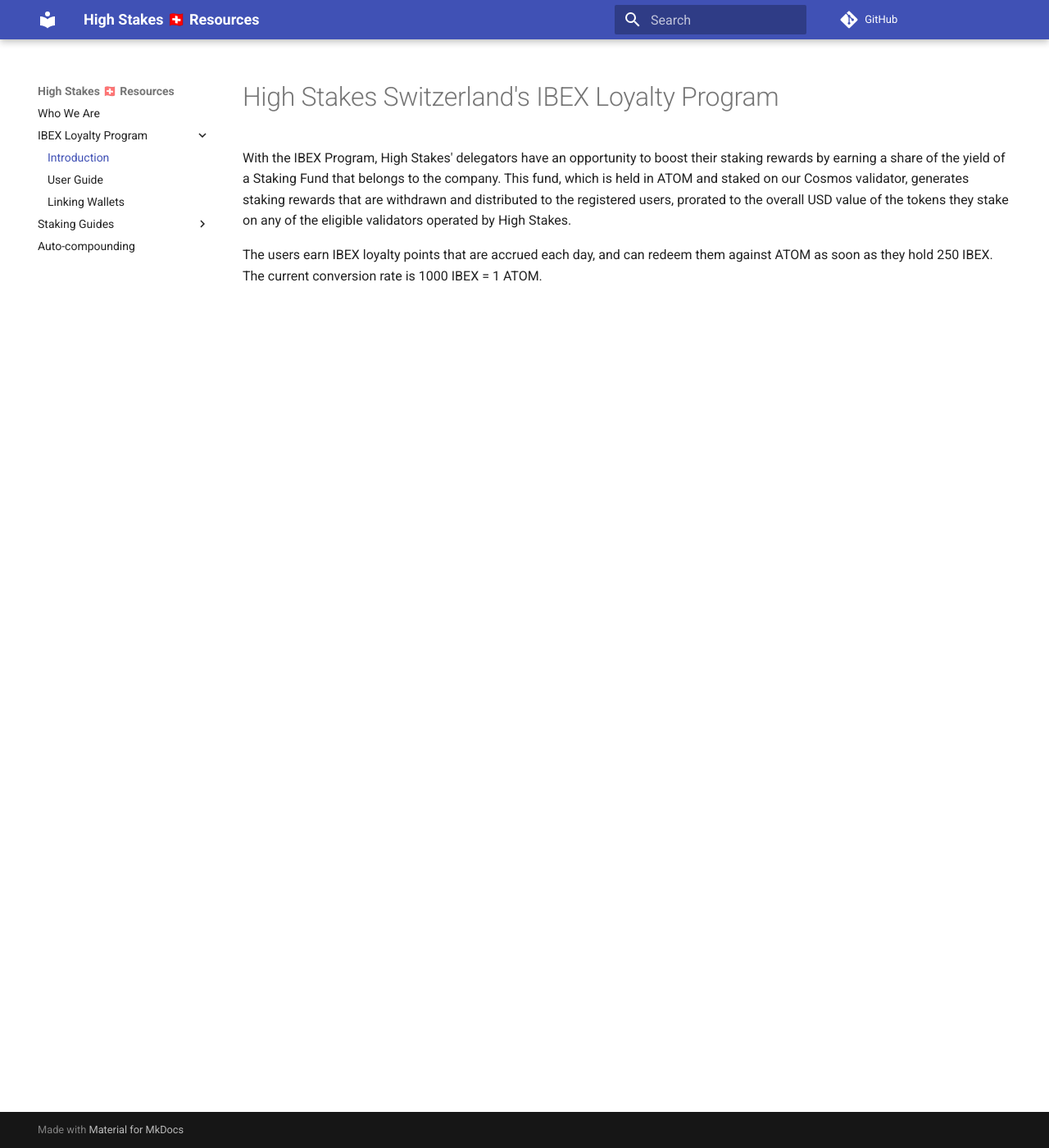
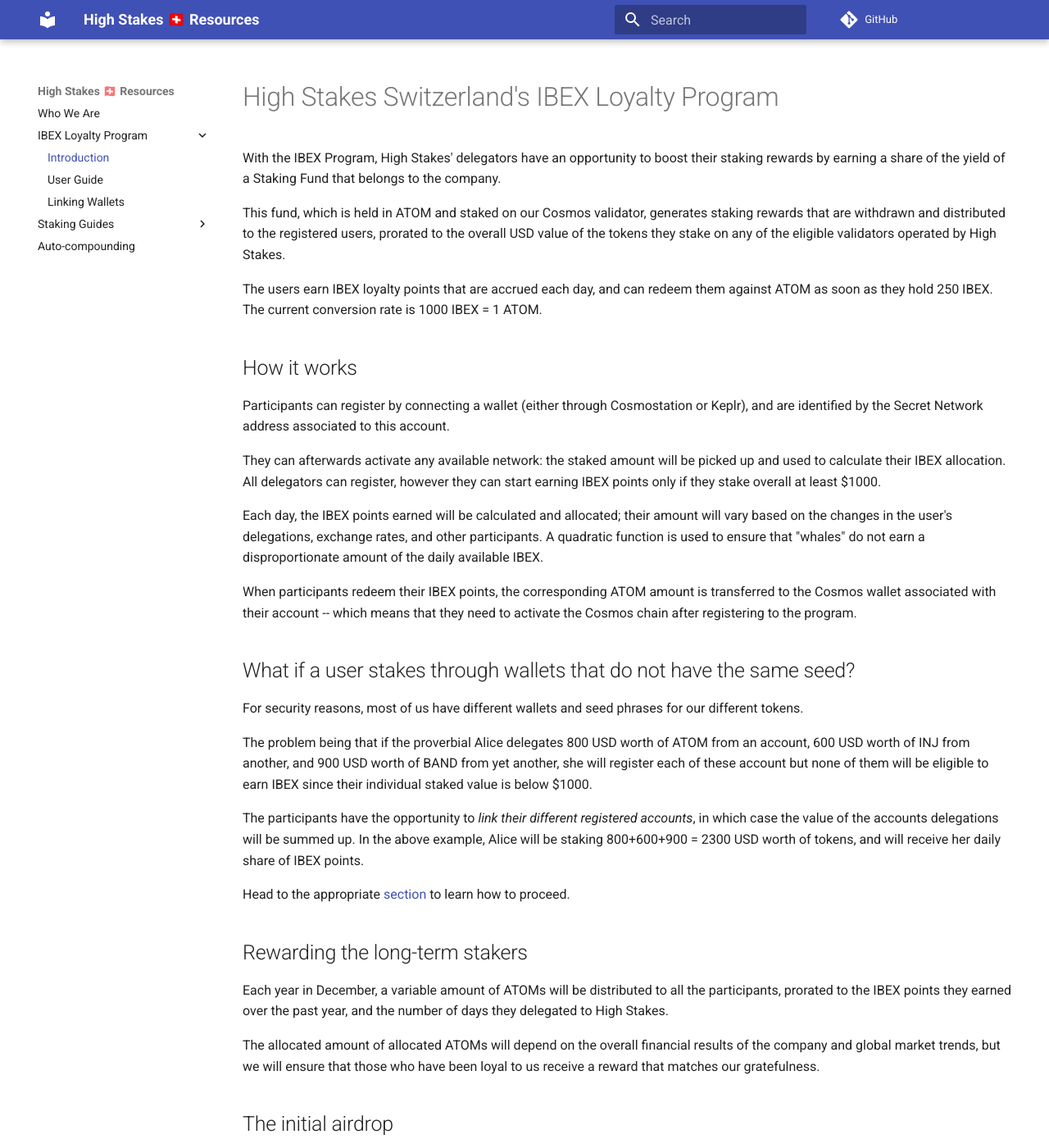
Before and after one commit to HighStakesSwitzerland/docs, an MkDocs documentation site: the page built from docs/loyalty-program/index.md, in a window 1280 px wide and 1400 px high. Shown: the whole window at 82% size. Built offline with MkDocs 1.6.1 and Material for MkDocs 9.7.7, drawn with Linux system fonts in a browser that asks for light colours; comment, search, counter and statistics services are not loaded; some of the changed text lies outside the part shown.

Commit message:
Update index.md

```diff
--- a/docs/loyalty-program/index.md
+++ b/docs/loyalty-program/index.md
@@ -6,6 +6,39 @@
 # High Stakes Switzerland's IBEX Loyalty Program
 
 With the IBEX Program, High Stakes' delegators have an opportunity to boost their staking rewards by earning a share of the yield of a Staking Fund that belongs to the company.
+
 This fund, which is held in ATOM and staked on our Cosmos validator, generates staking rewards that are withdrawn and distributed to the registered users, prorated to the overall USD value of the tokens they stake on any of the eligible validators operated by High Stakes.
 
 The users earn IBEX loyalty points that are accrued each day, and can redeem them against ATOM as soon as they hold 250 IBEX. The current conversion rate is 1000 IBEX = 1 ATOM.
+
+
+## How it works
+
+Participants can register by connecting a wallet (either through Cosmostation or Keplr), and are identified by the Secret Network address associated to this account.
+
+They can afterwards activate any available network: the staked amount will be picked up and used to calculate their IBEX allocation.
+All delegators can register, however they can start earning IBEX points only if they stake overall at least $1000.
+
+Each day, the IBEX points earned will be calculated and allocated; their amount will vary based on the changes in the user's delegations, exchange rates, and other participants. A quadratic function is used to ensure that "whales" do not earn a disproportionate amount of the daily available IBEX.
+
+When participants redeem their IBEX points, the corresponding ATOM amount is transferred to the Cosmos wallet associated with their account -- which means that they need to activate the Cosmos chain after registering to the program.
+
+## What if a user stakes through wallets that do not have the same seed?
+
+For security reasons, most of us have different wallets and seed phrases for our different tokens.
+
+The problem being that if the proverbial Alice delegates 800 USD worth of ATOM from an account, 600 USD worth of INJ from another, and 900 USD worth of BAND from yet another, she will register each of these account but none of them will be eligible to earn IBEX since their individual staked value is below $1000.
+
+The participants have the opportunity to _link their different registered accounts_, in which case the value of the accounts delegations will be summed up. In the above example, Alice will be staking 800+600+900 = 2300 USD worth of tokens, and will receive her daily share of IBEX points.
+
+Head to the appropriate [section](https://docs.highstakes.ch/loyalty-program/link/) to learn how to proceed.
+
+## Rewarding the long-term stakers
+
+Each year in December, a variable amount of ATOMs will be distributed to all the participants, prorated to the IBEX points they earned over the past year, and the number of days they delegated to High Stakes.
+
+The allocated amount of allocated ATOMs will depend on the overall financial results of the company and global market trends, but we will ensure that those who have been loyal to us receive a reward that matches our gratefulness.
+
+## The initial airdrop
+
+We have taken snapshots of our delegators over the past months, and will allocate an initial amount of IBEX points to all the participants that register when the program launches, in proportion to the USD value of their delegations and the time they have been staking with us.
```
